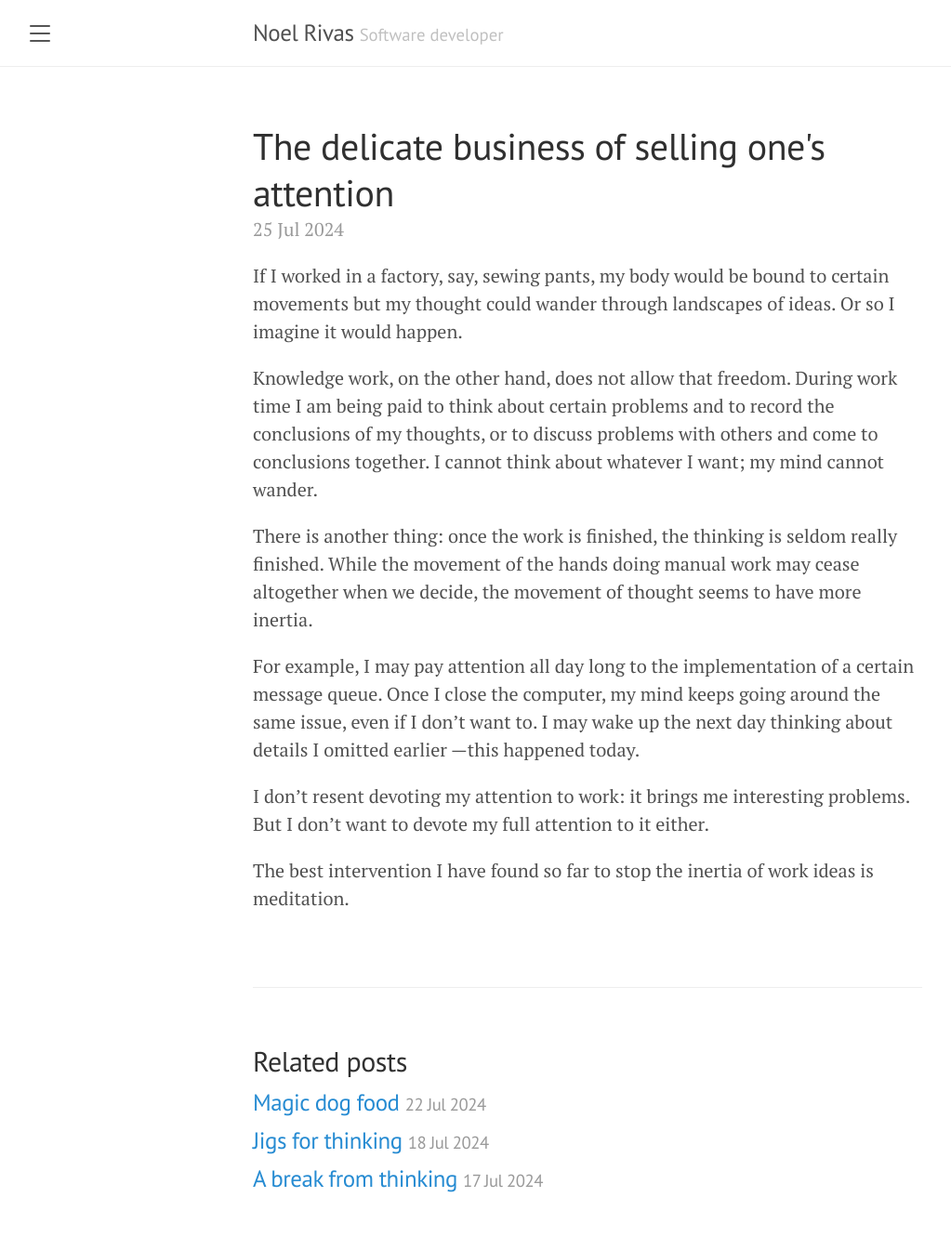
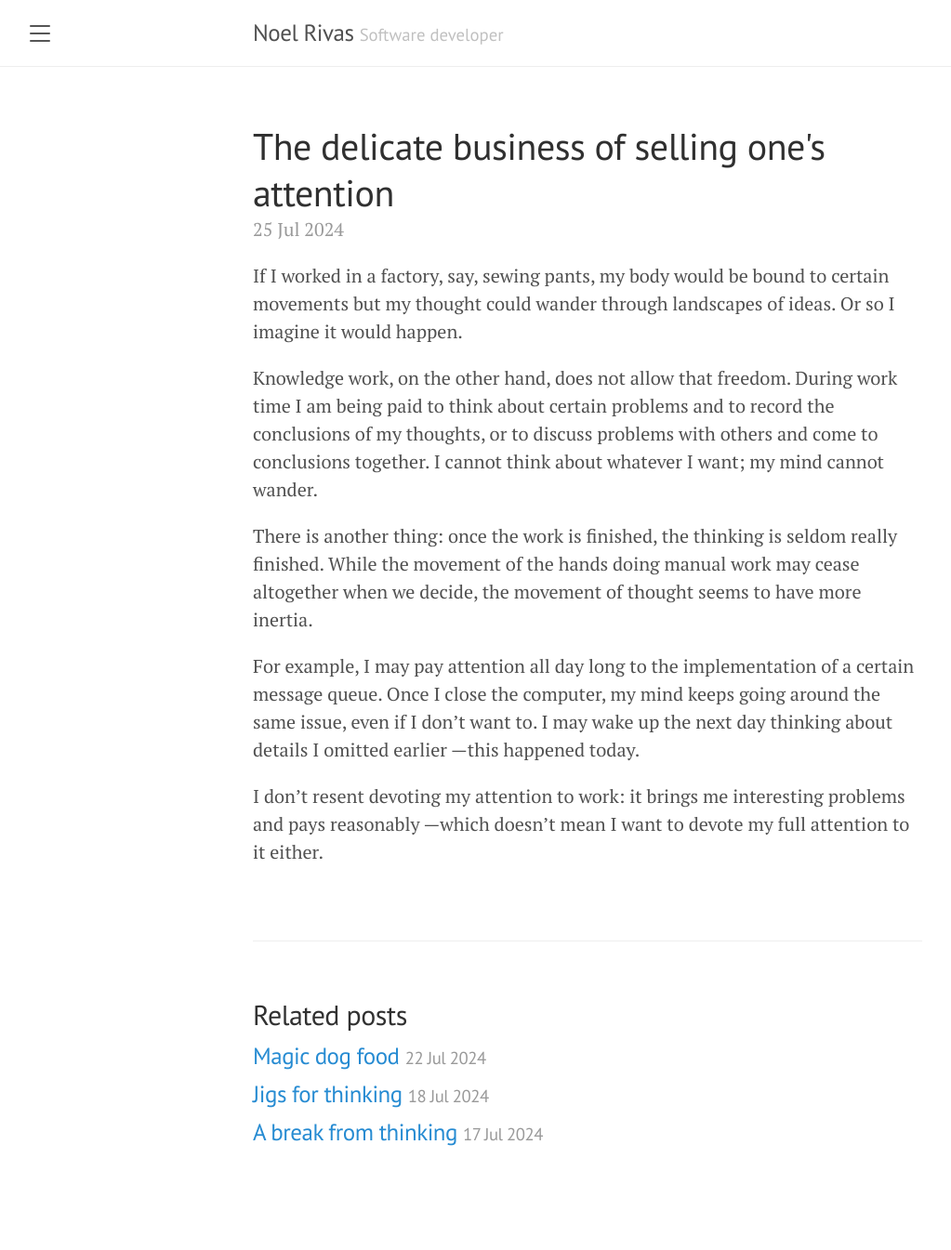
Before and after one commit to noelrivasc/blog, a Jekyll site: the page built from _posts/2024-07-25-delicate-business-selling-attention.md, in a window 1280 px wide. Shown: the whole page at 93% size, without its empty margins (8-1031 px from the left). Built offline with Jekyll 4.4.1, drawn with Linux system fonts in a browser that asks for light colours; after the commit the page ends 1295 px from its top, so only the background shows below that.

Commit message:
Edit end of business of selling attention

```diff
--- a/_posts/2024-07-25-delicate-business-selling-attention.md
+++ b/_posts/2024-07-25-delicate-business-selling-attention.md
@@ -12,6 +12,4 @@ There is another thing: once the work is finished, the thinking is seldom really
 
 For example, I may pay attention all day long to the implementation of a certain message queue. Once I close the computer, my mind keeps going around the same issue, even if I don't want to. I may wake up the next day thinking about details I omitted earlier —this happened today.
 
-I don't resent devoting my attention to work: it brings me interesting problems. But I don't want to devote my full attention to it either.
-
-The best intervention I have found so far to stop the inertia of work ideas is meditation.
+I don't resent devoting my attention to work: it brings me interesting problems and pays reasonably —which doesn't mean I want to devote my full attention to it either.
```
